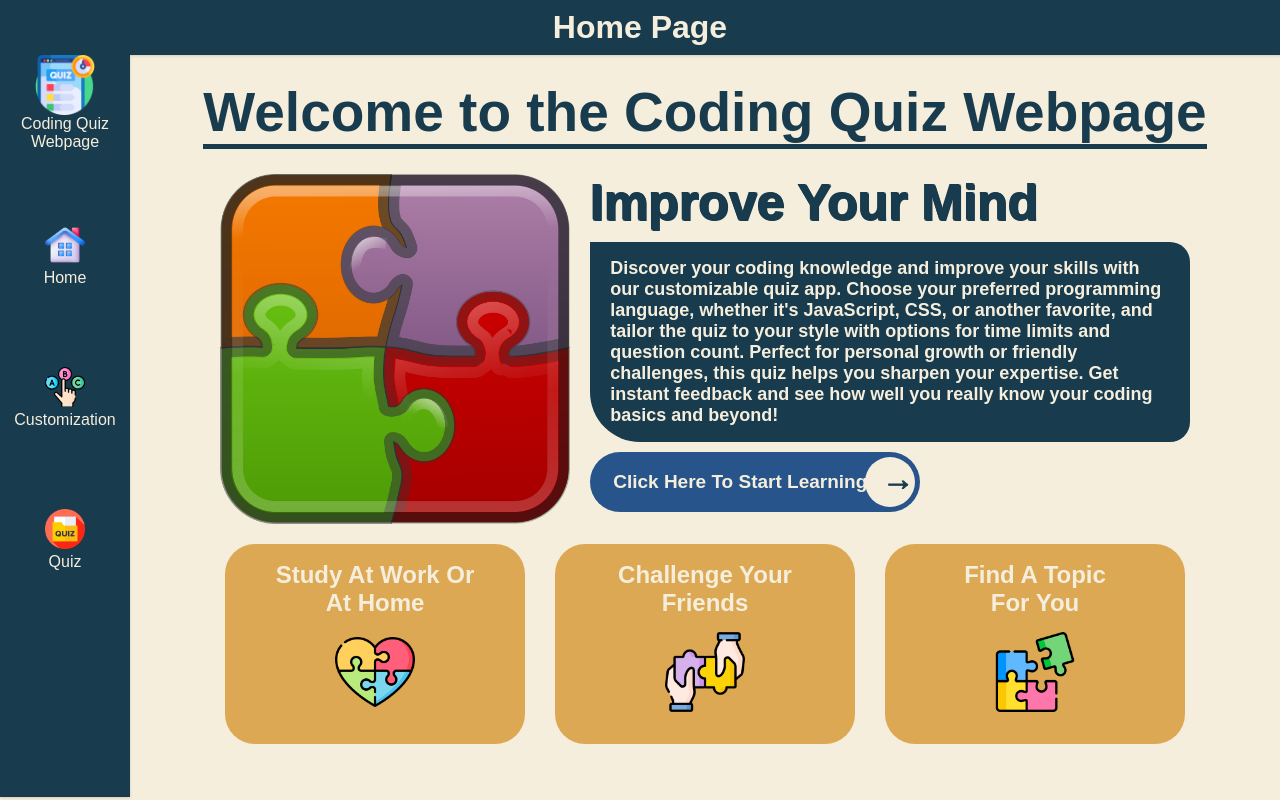
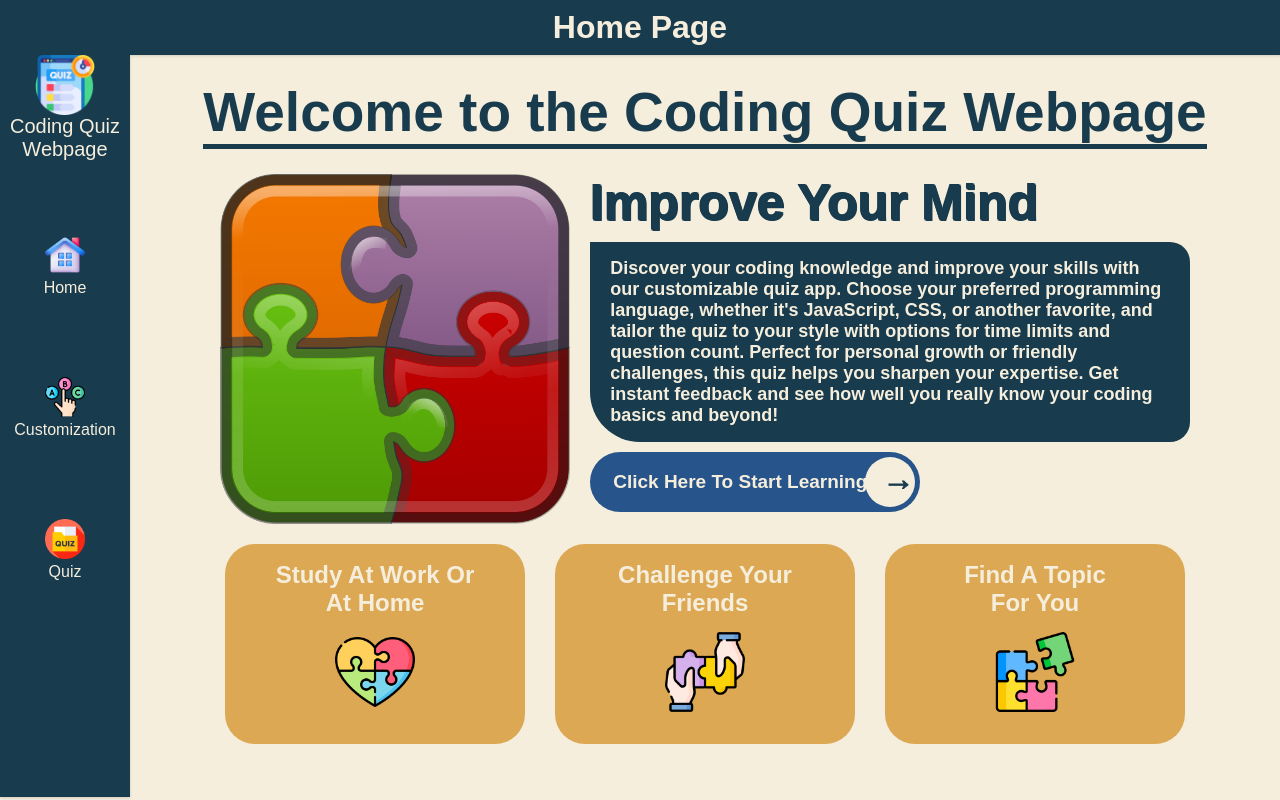
Before and after one commit to NKukame/Coding-Quiz-App, a React (Vite) app in the folder coding_quiz/: page / in a window 1280 px wide. Built offline with nearby package versions, Linux system fonts and the light colour scheme; a web font is replaced by a local one.

Commit message:
Increase font size for sidebar logo text

```diff
--- a/coding_quiz/src/components/SideBar.css
+++ b/coding_quiz/src/components/SideBar.css
@@ -43,3 +43,7 @@
 .sidebar-nav-link:hover{
     color: var(--gold);
 }
+
+.sidebar-logo-container p{
+    font-size: 20px;
+}
```
